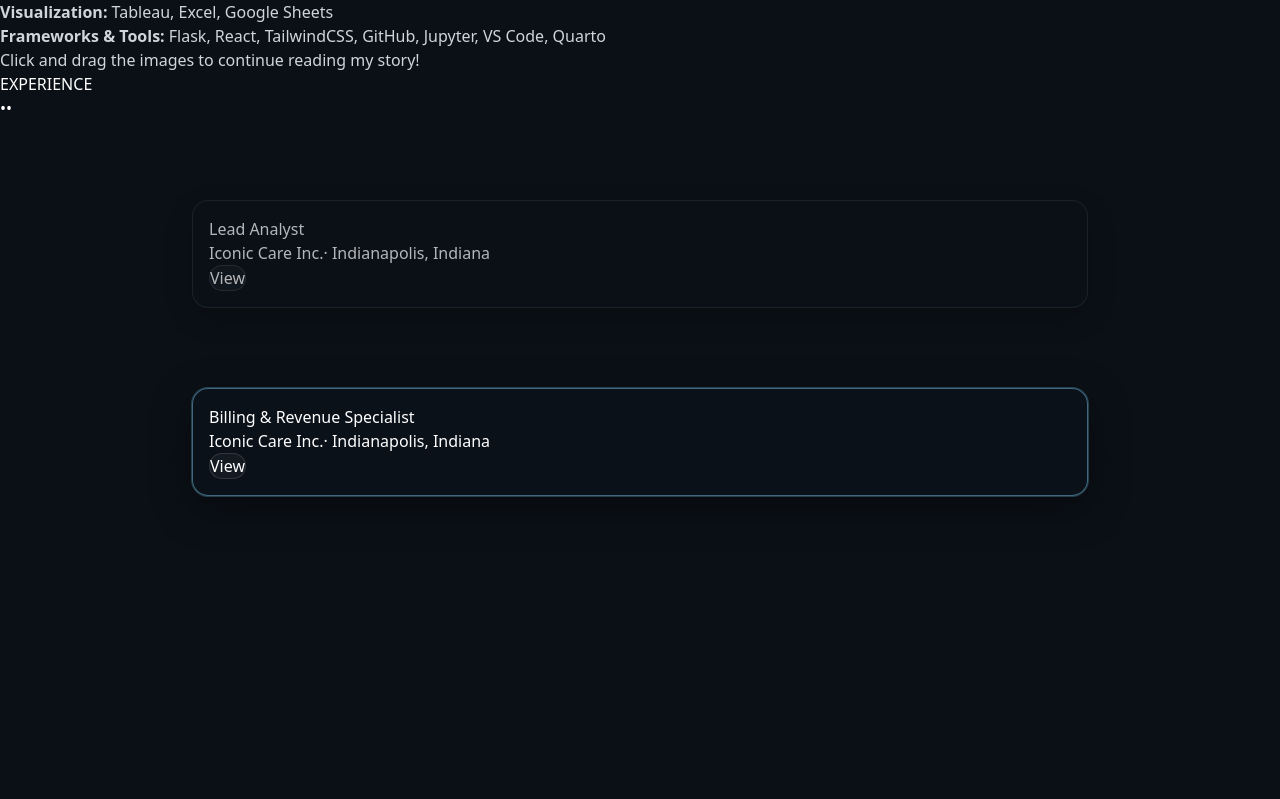
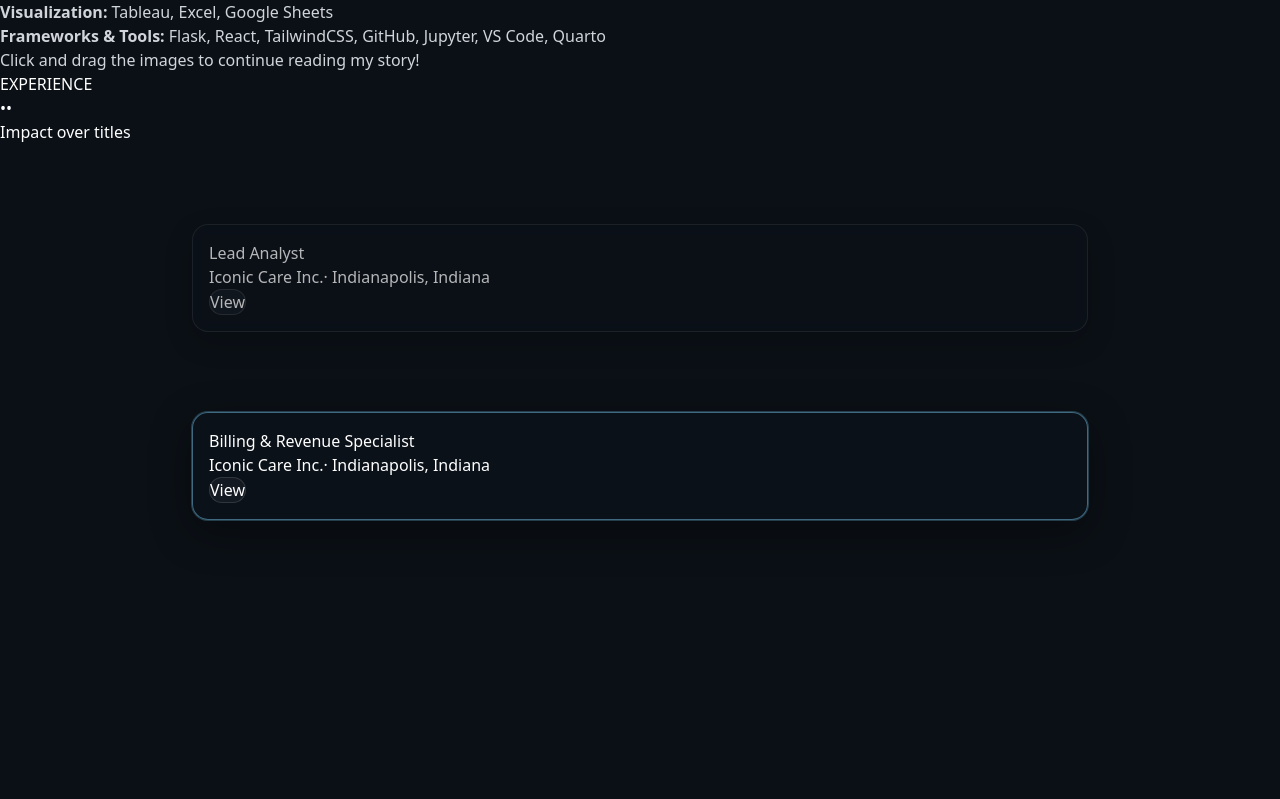
Before and after one commit to CanyenPalmer/PortfolioBasics, a Next.js app: page / in a window 1280 px wide. Shown: the part 5821-6620 px from the top of the page. Built offline with nearby package versions, Linux system fonts and the light colour scheme.

Commit message:
Update Experience.tsx

```diff
--- a/src/components/Experience.tsx
+++ b/src/components/Experience.tsx
@@ -5,8 +5,8 @@ import { useMemo, useRef, useState, useEffect, useCallback } from "react";
 import { AnimatePresence, motion, useScroll, useTransform } from "framer-motion";
 import SectionPanel from "@/components/ui/SectionPanel";
 import { profile } from "@/content/profile";
-import ExperienceCard from "./Experience/ExperienceCard";
-import styles from "./Experience/experience.module.css";
+import ExperienceCard from "@/components/Experience/ExperienceCard";
+import styles from "@/components/Experience/experience.module.css";
 
 /**
  * Experience — scroll-driven deck with expandable cards and metric tiles.
@@ -20,7 +20,7 @@ type Metric = {
   value: number;
   format?: "currency" | "number" | "percent";
   type?: "counter" | "bar" | "ring";
-  icon?: string; // optional icon name if you later want to use lucide or similar
+  icon?: string;
 };
 
 type MetricsMap = Record<string, Metric[]>;
@@ -98,7 +98,6 @@ export default function Experience() {
 
   // Title underline width as fraction of cards viewed (purely cosmetic)
   const titleUnderlinePct = useMemo(() => {
-    // Map focusIndex to progress across total cards (0..1)
     if (cardCount <= 1) return 1;
     return (focusIndex + 1) / cardCount;
   }, [focusIndex, cardCount]);
@@ -112,7 +111,10 @@ export default function Experience() {
     <section data-section="experience" ref={sectionRef} className="relative w-full">
       {/* Sticky Title (Experience) */}
       <div className="sticky top-0 z-20 bg-transparent pt-8 pb-4">
-        <SectionPanel title="Experience" subtitle="Impact over titles">
+        <SectionPanel title="Experience">
+          <p className="mt-1 text-sm opacity-80">
+            <span className="text-[var(--accent,_#7dd3fc)] font-medium">Impact</span> over titles
+          </p>
           <div className="mt-3 h-1 w-full bg-transparent">
             <div
               className="h-[2px] bg-[var(--accent,_#7dd3fc)] transition-[width]"
```
